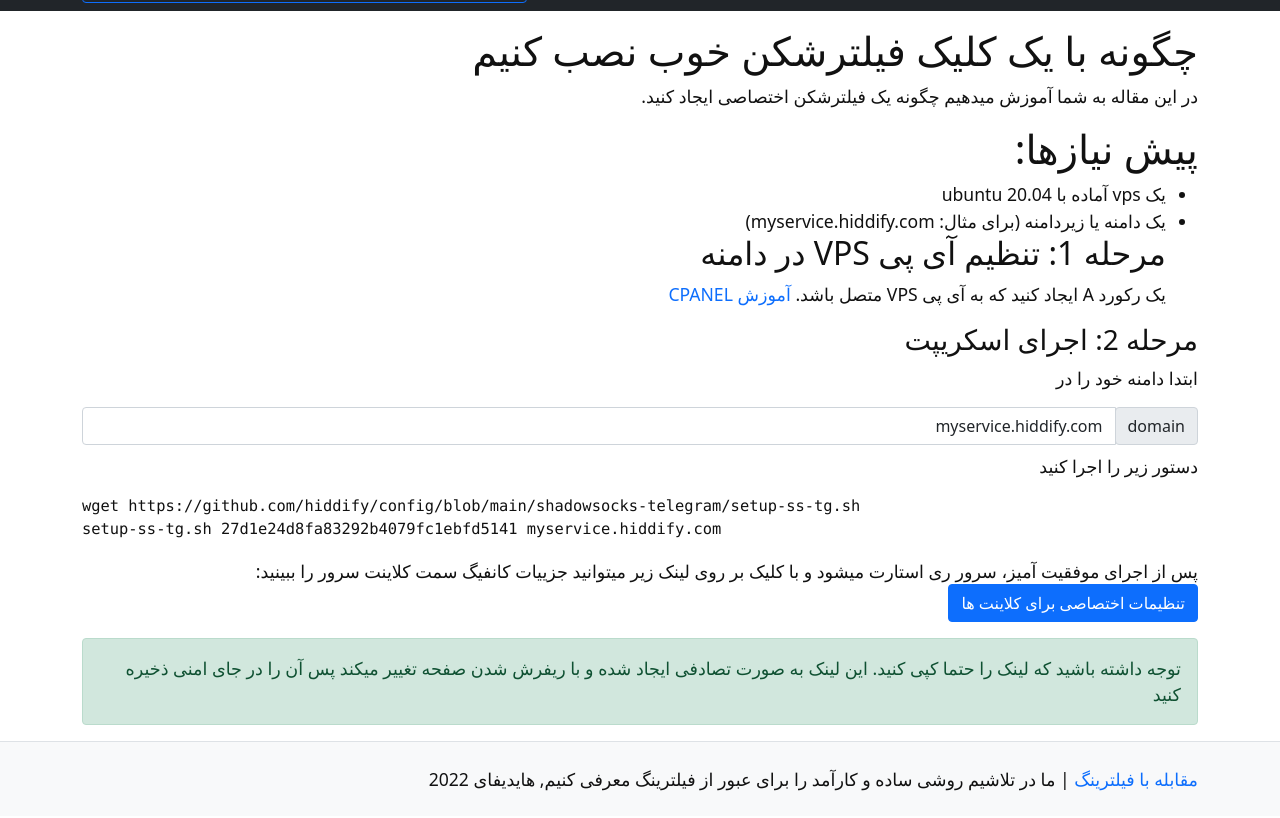
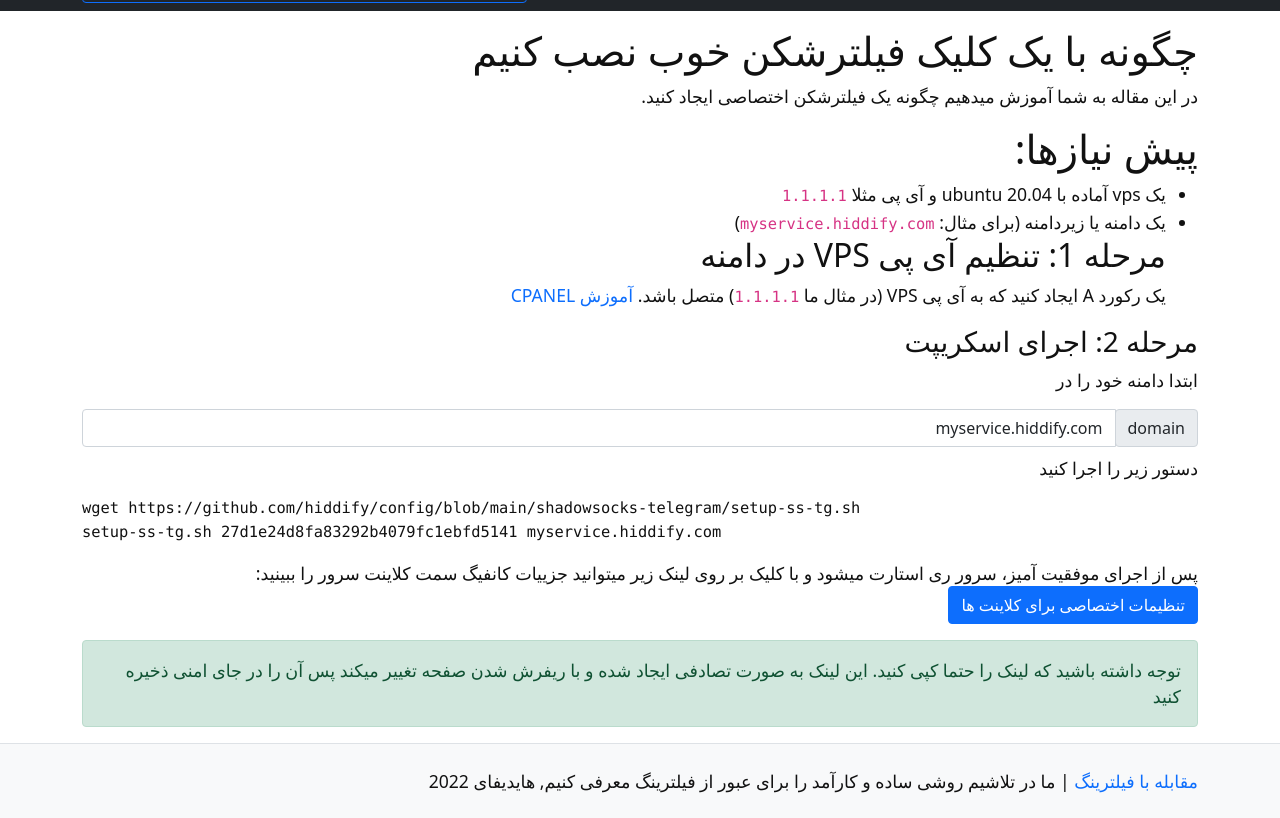
Before and after one commit to hiddify/hiddify.github.io, a Jekyll site: the page built from pages/setup-proxy-one-click.md, in a window 1280 px wide, cut to the strip 157-975 px from the top of the page. Built offline with Jekyll 4.4.1, drawn with Linux system fonts in a browser that asks for light colours.

Commit message:
Update setup-proxy-one-click.md

```diff
--- a/pages/setup-proxy-one-click.md
+++ b/pages/setup-proxy-one-click.md
@@ -8,10 +8,10 @@ nav_order: 2
 
 
 # پیش نیازها:
-- یک vps آماده با ubuntu 20.04
-- یک دامنه یا زیردامنه (برای مثال: myservice.hiddify.com)
+- یک vps آماده با ubuntu 20.04 و آی پی مثلا `1.1.1.1`
+- یک دامنه یا زیردامنه (برای مثال: `myservice.hiddify.com`)
 ## مرحله 1: تنظیم آی پی VPS در دامنه
-یک رکورد A ایجاد کنید که به آی پی VPS متصل باشد.
+یک رکورد A ایجاد کنید که به آی پی VPS (در مثال ما `1.1.1.1`) متصل باشد.
 [آموزش CPANEL](https://my.mihanwebhost.com/knowledgebase.php?action=displayarticle&id=267)
 
 ### مرحله 2: اجرای اسکریپت
```
